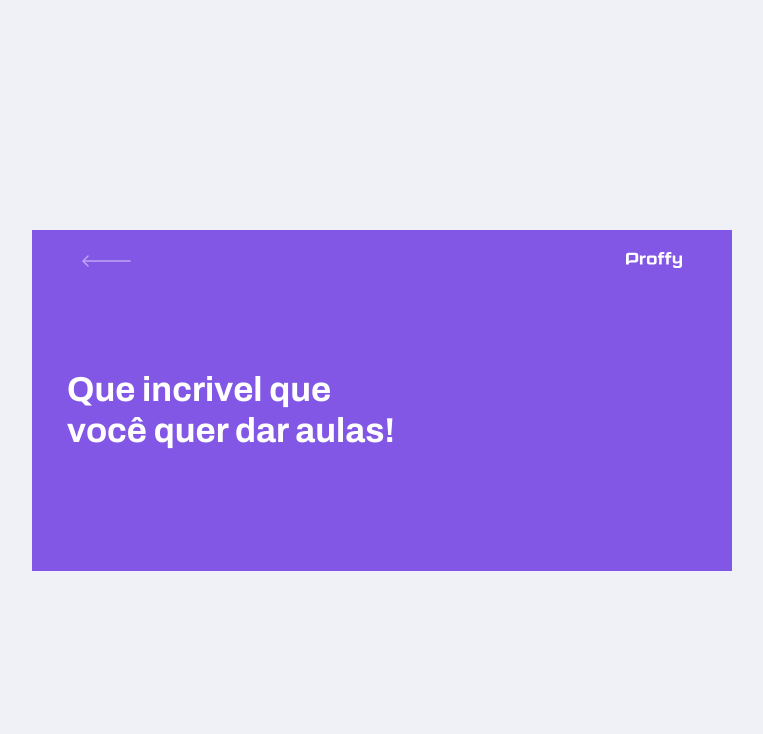
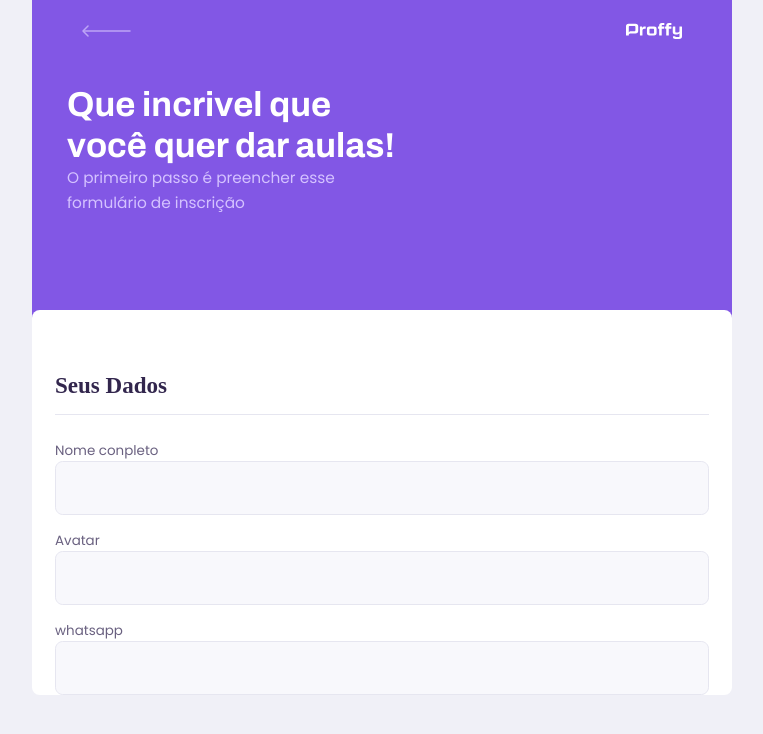
Before and after one commit to Jackson-Timoteo/NLW-2, a React (Create React App) app: page /give-classes in a window 1280 px wide. Shown: the top 734 px of the page, without its empty margins (258-1021 px from the left). Built offline with nearby package versions, Linux system fonts and the light colour scheme.

Commit message:
add style form

```diff
--- /dev/null
+++ b/src/components/Input/index.tsx
@@ -0,0 +1,19 @@
+import React, { InputHTMLAttributes } from 'react';
+
+import './styles.css'
+
+interface InputProps extends InputHTMLAttributes<HTMLInputElement>{
+    name: string;
+    label: string;
+}
+
+const Input: React.FC<InputProps> = ({ label, name, ...rest }) => {
+    return(
+        <div className="input-block">
+            <label htmlFor={name}>{label}</label>
+            <input type="text" id={name} {...rest} />
+        </div>
+    );
+}
+
+export default Input;
--- /dev/null
+++ b/src/components/Input/styles.css
@@ -0,0 +1,33 @@
+.input-block {
+    position: relative;
+}
+
+.input-block  + .input-block{
+    margin-top: 1.4rem;
+}
+
+.input-block label{
+    font-size: 1.4rem;
+}
+
+.input-block input{
+    width: 100%;
+    height: 5.6rem;
+    border-radius: 0.8rem;
+    background:  var(--color-input-background);
+    border: 1px solid var(--color-line-in-white);
+    outline: 0;
+    padding:  0 1.6rem;
+    font: 1.7rem Archivo;
+}
+
+.input-block:focus-within::after{
+    width: calc(100% - 3.2rem);
+    height: 2px;
+    content: '';
+    background:  var(--color-primary-ligth);
+    position: absolute;
+    left: 1.6rem;
+    right: 1.6rem;
+    bottom: 0;
+}
--- a/src/components/PageHeader/index.tsx
+++ b/src/components/PageHeader/index.tsx
@@ -8,6 +8,7 @@
 
 interface PageHeaderProps{
     title: string;
+    description?: string;
 }
 
 const  PageHeader: React.FunctionComponent<PageHeaderProps> = (props) =>{
@@ -23,6 +24,8 @@
 
             <div className="header-content">
                 <strong> {props.title} </strong>
+                { props.description && <p>  {props.description} </p> }
+
                 {props.children}
             </div>
         </header>
--- a/src/components/PageHeader/styles.css
+++ b/src/components/PageHeader/styles.css
@@ -40,6 +40,15 @@
     color: var(--color-title-in-primary);
 }
 
+.page-header .header-content p{
+    max-width: 30rem;
+    font-size:  1.6rem;
+    line-height: 2.6rem;
+    color: var(--color-text-in-primary);
+    margin-top: 2.rem;
+}
+
+
 @media (min-width: 700px){
     .page-header{
         height: 341px;
--- a/src/pages/TeacherForm/index.tsx
+++ b/src/pages/TeacherForm/index.tsx
@@ -1,10 +1,31 @@
 import React from 'react';
 import PageHeader from '../../components/PageHeader';
+import Input from '../../components/Input';
+
+import './styles.css'
+
 
 function TeacherForm(){
     return  (
         <div id="page-teacher-form" className="container">
-    <PageHeader title="Que incrivel que você quer dar aulas!" />
+    <PageHeader
+        title="Que incrivel que você quer dar aulas!"
+
+        description="O primeiro passo é preencher esse formulário de inscrição"
+    />
+
+        <main>
+            <fieldset>
+                <legend>Seus Dados</legend>
+
+                <Input name="name"  label="Nome conpleto" />
+                <Input name="avatar"  label="Avatar" />
+                <Input name="whatsapp"  label="whatsapp" />
+
+
+
+            </fieldset>
+        </main>
     </div>
     )
 }
--- /dev/null
+++ b/src/pages/TeacherForm/styles.css
@@ -0,0 +1,42 @@
+#page-teacher-form {
+    width: 100vw;
+    height: 100vh;
+
+}
+
+
+#page-teacher-form .page-header .header-content {
+    margin-bottom: 6.4rem;
+}
+
+
+#page-teacher-form main{
+    background: var(--color-box-base);
+    width: 100%;
+    max-width: 74rem;
+    border-radius: 0.8rem;
+    margin: -3.2rem auto 3.2rem;
+    padding-top: 6.4rem;
+    overflow: hidden;
+}
+
+#page-teacher-form main fieldset {
+    border: 0;
+    padding: 0 2.4rem;
+}
+
+#page-teacher-form main fieldset + fieldset {
+    margin-top: 6.4rem;
+}
+
+#page-teacher-form main fieldset legend {
+    font: 700 2.4rem Archive;
+    color: var(--color-text-title);
+    margin-bottom: 2.4rem;
+    display: flex;
+    align-items: center;
+    justify-content: space-between;
+    width: 100%;
+    padding-bottom: 1.6rem;
+    border-bottom: 1px solid var(--color-line-in-white);
+}
--- a/src/pages/TeacherList/index.tsx
+++ b/src/pages/TeacherList/index.tsx
@@ -2,6 +2,7 @@
 
 import PageHeader from '../../components/PageHeader';
 import TeacherItem from '../../components/TeacherItem';
+import Input from '../../components/Input';
 
 import './styles.css';
 
@@ -10,24 +11,14 @@
         <div id="page-teacher-list" className="container">
             <PageHeader title="Estes são os proffys disponivéis">
                 <form  id="search-teacher">
-                    <div className="input-block">
-                        <label htmlFor="sbject">Matéria</label>
-                        <input type="text" id="sbject"/>
-                    </div>
-
-                    <div className="input-block">
-                        <label htmlFor="weeb-day">Dia da Semana</label>
-                        <input type="text" id="weeb-day"/>
-                    </div>
-
-                    <div className="input-block">
-                        <label htmlFor="time">Horário</label>
-                        <input type="text" id="time"/>
-                    </div>
+                    <Input name="subject" label="Matéria" />
+                    <Input name="week-day" label="Dia da Semana" />
+                    <Input type="time" name="time" label="Hora" />
                 </form>
             </PageHeader>
 
             <main>
+                <TeacherItem />
                 <TeacherItem />
                 <TeacherItem />
                 <TeacherItem />
--- a/src/pages/TeacherList/styles.css
+++ b/src/pages/TeacherList/styles.css
@@ -7,38 +7,14 @@
     margin-top: 3.2rem;
 }
 
-#search-teacher label{
+#search-teacher label {
     color: var(--color-text-in-primary);
-}
-
-#search-teacher .input-block {
-    position: relative;;
-}
-
-#search-teacher .input-block  + .input-block{
-    margin-top: 1.4rem;
-}
-
-#search-teacher .input-block label{
-    font-size: 1.4rem;
-}
-
-#search-teacher .input-block input{
-    width: 100%;
-    height: 5.6rem;
-    border-radius: 0.8rem;
-    background:  var(--color-input-background);
-    border: 1px solid var(--color-line-in-white);
-    outline: 0;
-    padding:  0 1.6rem;
-    font: 1.7rem Archivo;
 }
 
 #page-teacher-list main{
     margin: 3.2rem auto;
     width: 90%;
 }
-
 
 @media (min-width: 700px) {
     #page-teacher-list {
```
